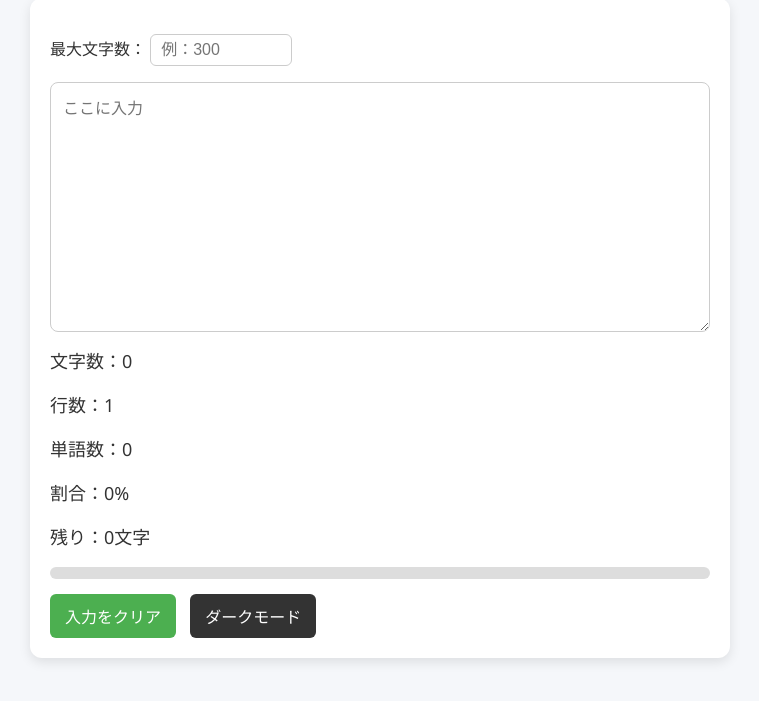
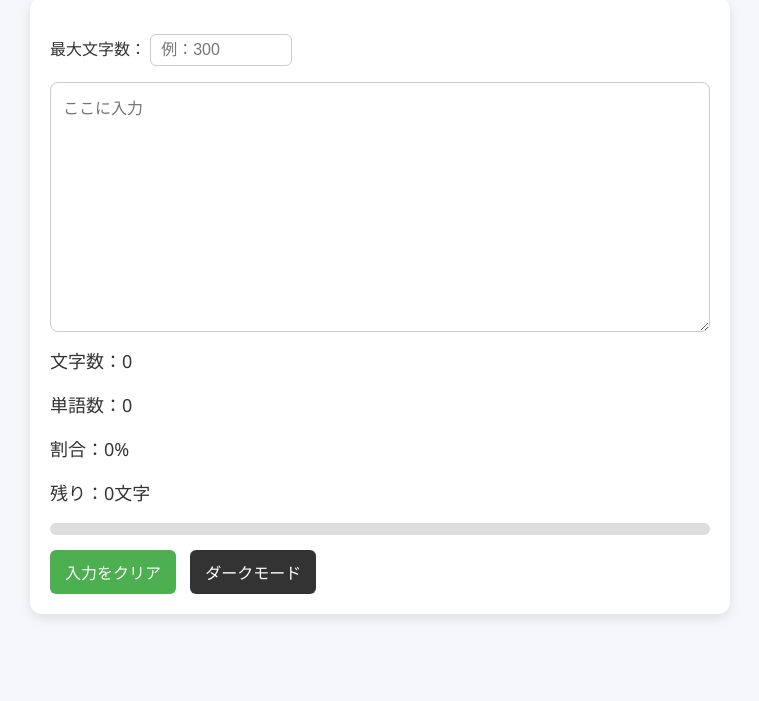
Before and after one commit to Miyaaak/char-counter, a plain HTML site: page index.html in a window 1280 px wide. Shown: the part 149-850 px from the top of the page, without its empty margins (260-1019 px from the left). After the commit the page ends 823 px from the top, so only its background shows below. Drawn offline with Linux system fonts and the light colour scheme.

Commit message:
Update index.html

```diff
--- a/index.html
+++ b/index.html
@@ -134,7 +134,6 @@
     <textarea id="text" placeholder="ここに入力"></textarea>
 
     <p class="info">文字数：<span id="count">0</span></p>
-    <p class="info">行数：<span id="lines">1</span></p>
     <p class="info">単語数：<span id="words">0</span></p>
     <p class="info">割合：<span id="percent">0</span>%</p>
     <p class="info">残り：<span id="remain">0</span>文字</p>
@@ -154,7 +153,6 @@
     const percent = document.getElementById('percent');
     const remain = document.getElementById('remain');
     const bar = document.getElementById('bar');
-    const lines = document.getElementById('lines');
     const words = document.getElementById('words');
     const clearBtn = document.getElementById('clearBtn');
     const darkBtn = document.getElementById('darkBtn');
@@ -170,9 +168,6 @@
       localStorage.setItem("text", value);
 
       count.textContent = length;
-
-      // 行数
-      lines.textContent = value.split(/\n/).length;
 
       // 単語数（簡易）
       words.textContent = value.trim() === "" ? 0 : value.trim().split(/\s+/).length;
```
